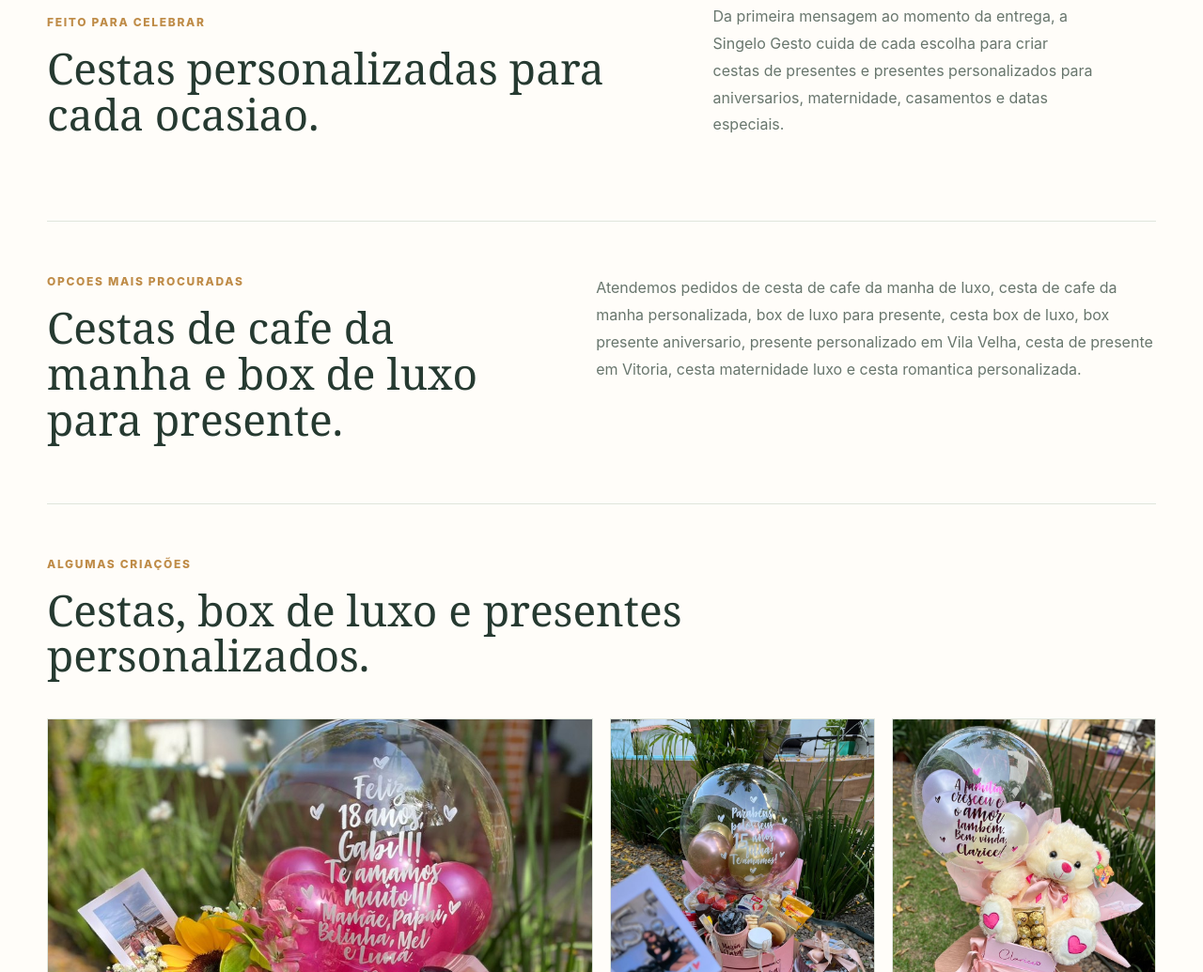
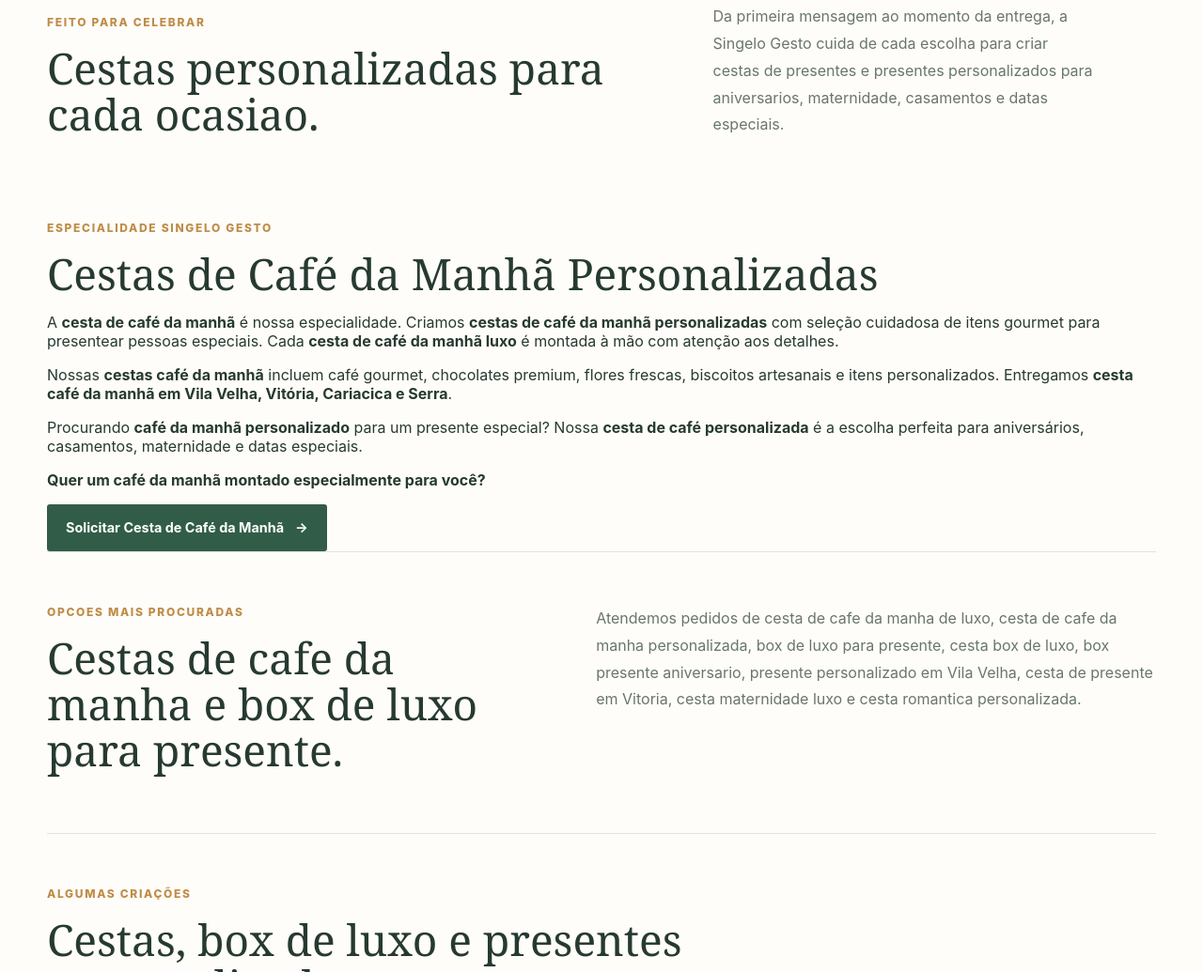
Before and after one commit to Fabricio254/singelo-gesto-landing, a plain HTML site: page index.html in a window 1280 px wide. Shown: the part 864-1899 px from the top of the page at 94% size. Drawn offline with Linux system fonts and the light colour scheme.

Commit message:
Otimizacao: Adicionar secao dedicada 'Cafe da Manha' para melhorar Quality Score (QS) - 2026-09-15 11:31

```diff
--- a/index.html
+++ b/index.html
@@ -60,6 +60,33 @@
       <p>Da primeira mensagem ao momento da entrega, a Singelo Gesto cuida de cada escolha para criar cestas de presentes e presentes personalizados para aniversarios, maternidade, casamentos e datas especiais.</p>
     </section>
 
+
+
+    <section class="cafe-manha section-wrap" aria-labelledby="cafe-manha-title">
+      <div class="cafe-manha-heading">
+        <p class="eyebrow">Especialidade Singelo Gesto</p>
+        <h2 id="cafe-manha-title">Cestas de Café da Manhã Personalizadas</h2>
+      </div>
+      <div class="cafe-manha-content">
+        <p>
+          A <strong>cesta de café da manhã</strong> é nossa especialidade. Criamos <strong>cestas de café da manhã personalizadas</strong>
+          com seleção cuidadosa de itens gourmet para presentear pessoas especiais.
+          Cada <strong>cesta de café da manhã luxo</strong> é montada à mão com atenção aos detalhes.
+        </p>
+        <p>
+          Nossas <strong>cestas café da manhã</strong> incluem café gourmet, chocolates premium, flores frescas, biscoitos artesanais
+          e itens personalizados. Entregamos <strong>cesta café da manhã em Vila Velha, Vitória, Cariacica e Serra</strong>.
+        </p>
+        <p>
+          Procurando <strong>café da manhã personalizado</strong> para um presente especial?
+          Nossa <strong>cesta de café personalizada</strong> é a escolha perfeita para aniversários, casamentos, maternidade e datas especiais.
+        </p>
+      </div>
+      <div class="cafe-manha-cta">
+        <p><strong>Quer um café da manhã montado especialmente para você?</strong></p>
+        <a class="button button-primary" href="https://wa.me/5527998622049?text=Ol%C3%A1!%20Tenho%20interesse%20em%20uma%20cesta%20de%20caf%C3%A9%20da%20manh%C3%A3%20personalizada.%20Pode%20me%20enviar%20op%C3%A7%C3%B5es%2C%20valores%20e%20prazos%3F" onclick="return gtag_report_whatsapp_conversion(this.href);">Solicitar Cesta de Café da Manhã <span aria-hidden="true">&#8594;</span></a>
+      </div>
+    </section>
 
     <section class="seo-terms section-wrap" aria-labelledby="seo-terms-title">
       <div>
```
